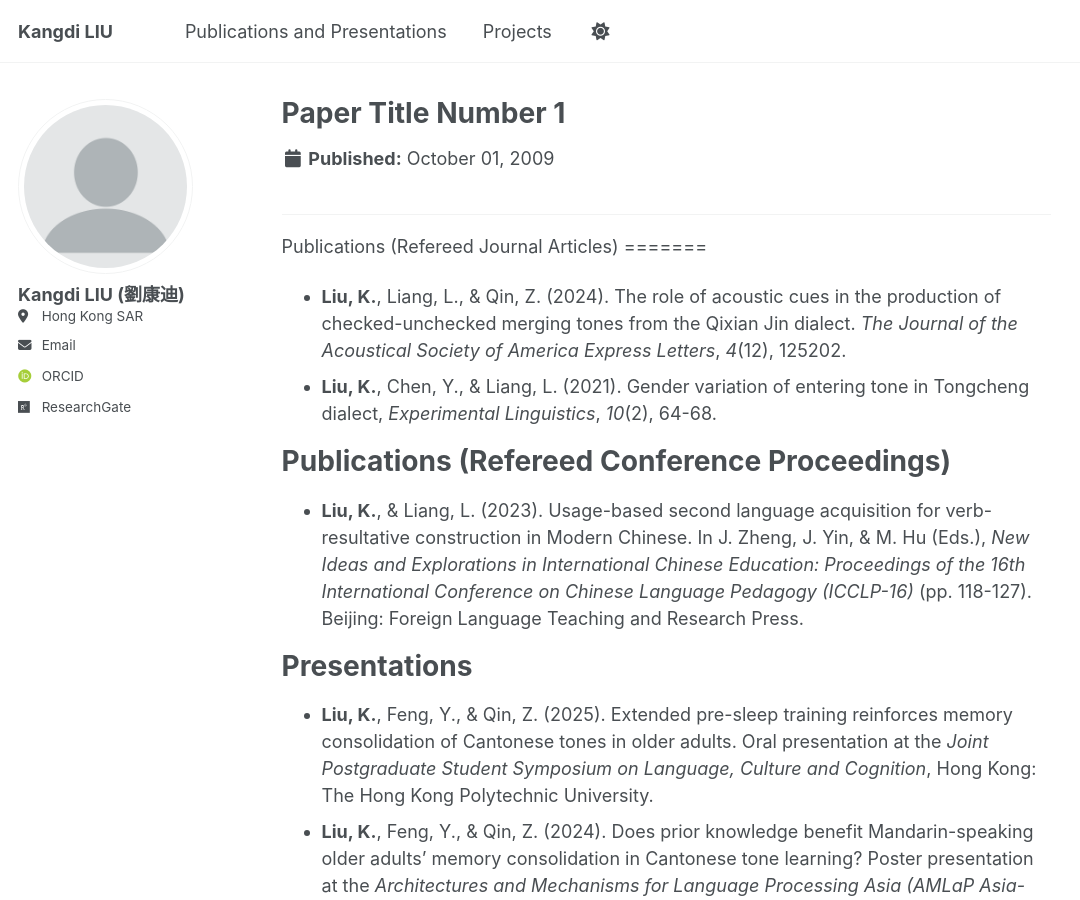
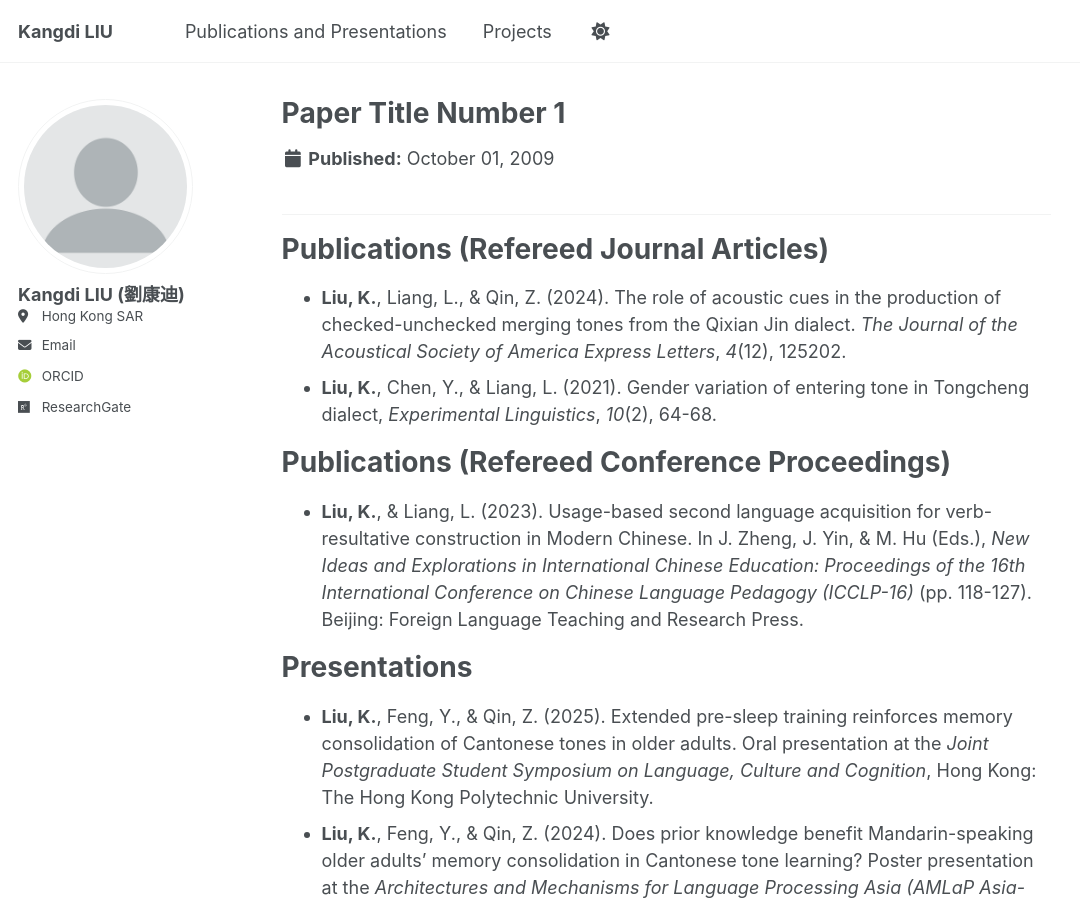
Before and after one commit to kliubc2025/kliubc.github.io, a Jekyll site: the page built from _publications/2009-10-01-paper-title-number-1.md, in a window 1280 px wide and 900 px high. Shown: the whole window, without its empty margins (0-1080 px from the left). Built offline with Jekyll 4.4.1, drawn with Linux system fonts in a browser that asks for light colours; some web fonts are replaced; a script that is not in the unit is left out.

```diff
--- a/_publications/2009-10-01-paper-title-number-1.md
+++ b/_publications/2009-10-01-paper-title-number-1.md
@@ -1,6 +1,5 @@
 ---
-Publications (Refereed Journal Articles)
-=======
+# Publications (Refereed Journal Articles)
 * **Liu, K.**, Liang, L., & Qin, Z. (2024). The role of acoustic cues in the production of checked-unchecked merging tones from the Qixian Jin dialect. *The Journal of the Acoustical Society of America Express Letters*, *4*(12), 125202.
 * **Liu, K.**, Chen, Y., & Liang, L. (2021). Gender variation of entering tone in Tongcheng dialect, *Experimental Linguistics*, *10*(2), 64-68.
 
```
